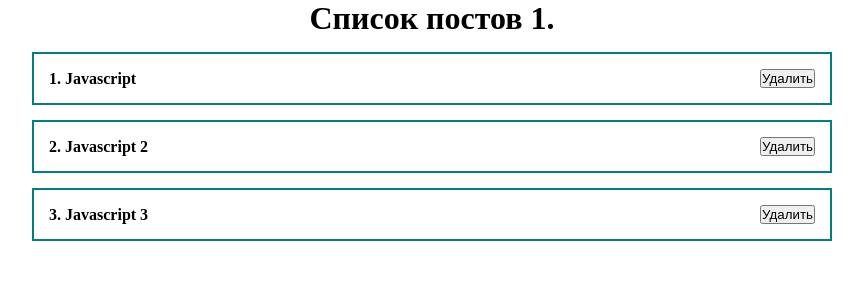
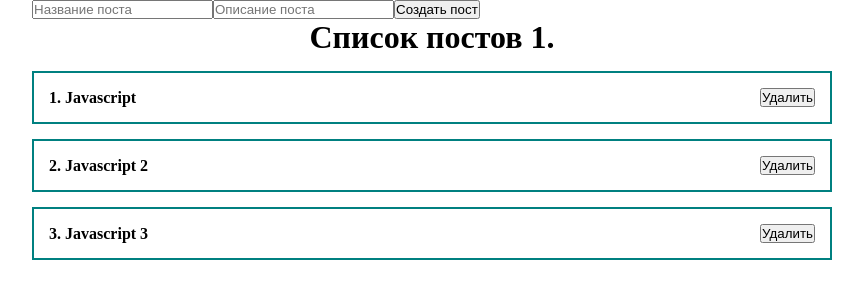
Before and after one commit to raiyin/react_fund_course, a React (Create React App) app: page / in a window 1280 px wide. Shown: the top 300 px of the page, without its empty margins (208-1071 px from the left). Built offline with nearby package versions, Linux system fonts and the light colour scheme.

Commit message:
Initial form creating.

```diff
--- a/src/App.js
+++ b/src/App.js
@@ -12,6 +12,11 @@
 
   return (
     <div className="App">
+        <form>
+            <input type="text" placeholder="Название поста"></input>
+            <input type="text" placeholder="Описание поста"></input>
+            <button>Создать пост</button>
+        </form>
        <PostList posts={posts} title="Список постов 1."/>
     </div>
   )
```
